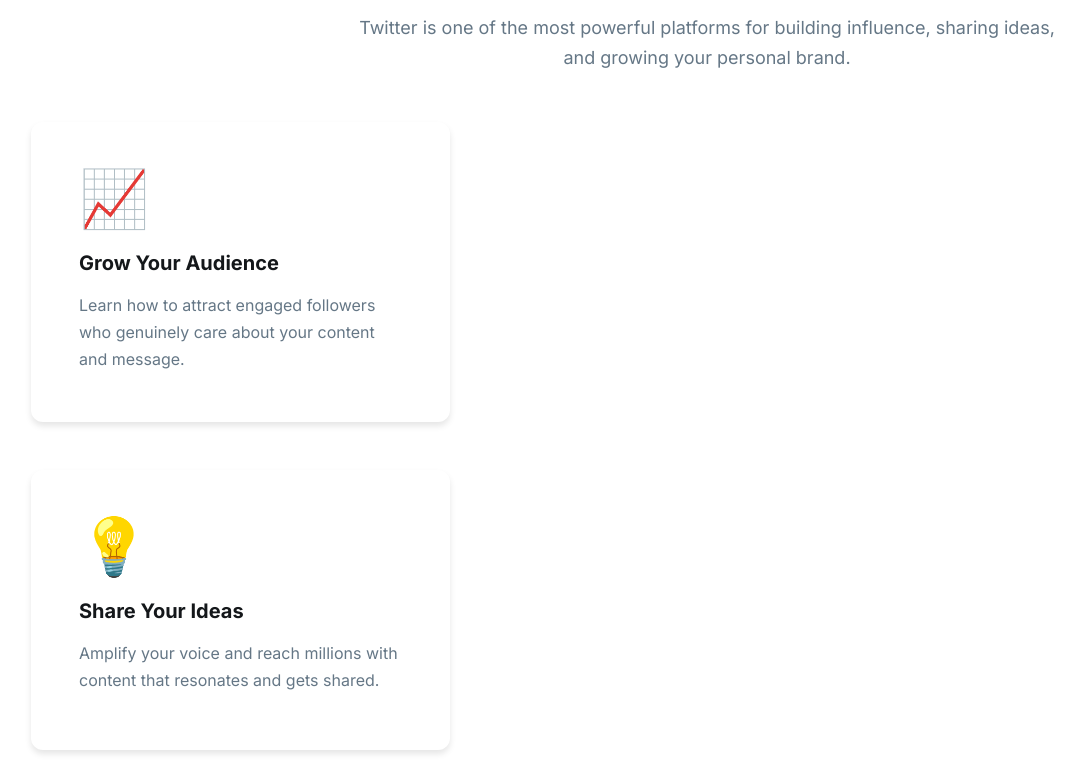
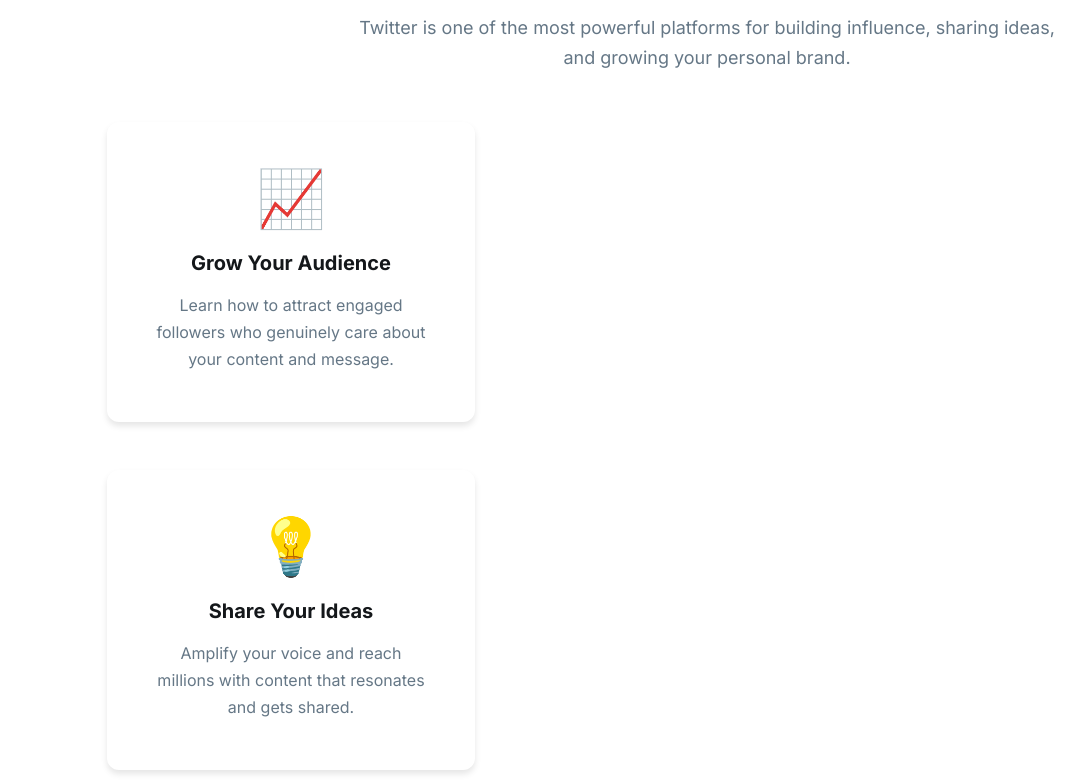
Before and after one commit to yingziwj/viral-tweets-site, an Eleventy site: page src/index.md in a window 1536 px wide. Shown: the part 943-1724 px from the top of the page, without its empty margins (61-1146 px from the left). Built offline with nearby package versions, Linux system fonts and the light colour scheme; Eleventy itself is replaced by a stand-in of ours; files that its build step writes are made by us from their sources.

Commit message:
Fix: center feature grid and cards

```diff
--- a/src/css/styles.css
+++ b/src/css/styles.css
@@ -86,6 +86,7 @@
     grid-template-columns: repeat(3, 1fr);
     gap: 2.5rem;
     margin-top: 3rem;
+    max-width: 1200px;
   }
 
   .feature-card {
@@ -96,11 +97,13 @@
   .blog-grid {
     grid-template-columns: repeat(3, 1fr);
     gap: 2.5rem;
+    max-width: 1200px;
   }
 
   .tools-grid {
     grid-template-columns: repeat(3, 1fr);
     gap: 2rem;
+    max-width: 1200px;
   }
 
   .footer-grid {
@@ -403,6 +406,9 @@ ul, ol {
   grid-template-columns: repeat(3, 1fr);
   gap: var(--spacing-2xl);
   margin-top: var(--spacing-2xl);
+  max-width: 1200px;
+  margin-left: auto;
+  margin-right: auto;
 }
 
 .feature-card {
@@ -413,7 +419,8 @@ ul, ol {
   transition: all var(--transition-base);
   display: flex;
   flex-direction: column;
-  align-items: flex-start;
+  align-items: center;
+  text-align: center;
   min-height: 280px;
 }
 
```
